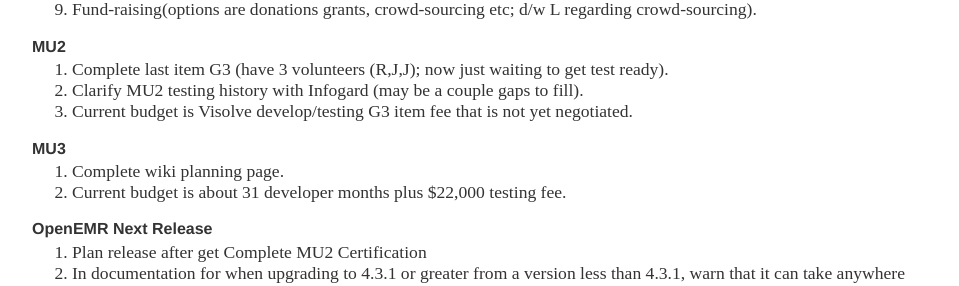
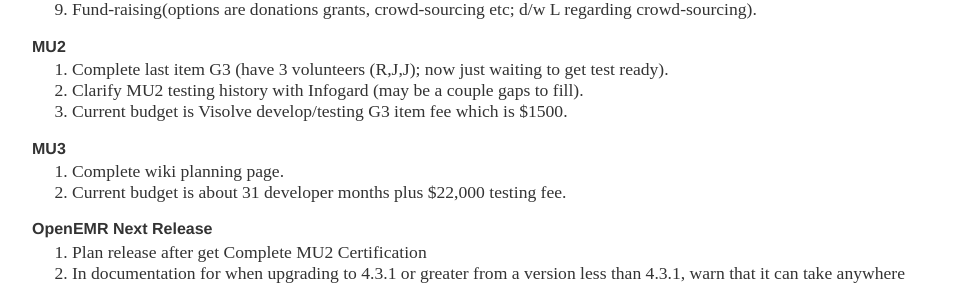
Before and after one commit to bradymiller/bradymiller.github.io, a Jekyll site: the page built from todo/index.md, in a window 1280 px wide. Shown: the part 1258-1544 px from the top of the page, without its empty margins (160-1119 px from the left). Built offline with Jekyll 4.4.1, drawn with Linux system fonts in a browser that asks for light colours.

Commit message:
Update todo list

```diff
--- a/todo/index.md
+++ b/todo/index.md
@@ -54,7 +54,7 @@
 ### MU2
 1. Complete last item G3 (have 3 volunteers (R,J,J); now just waiting to get test ready).
 1. Clarify MU2 testing history with Infogard (may be a couple gaps to fill).
-1. Current budget is Visolve develop/testing G3 item fee that is not yet negotiated.
+1. Current budget is Visolve develop/testing G3 item fee which is $1500.
 
 ### MU3
 1. Complete wiki planning page.
```
